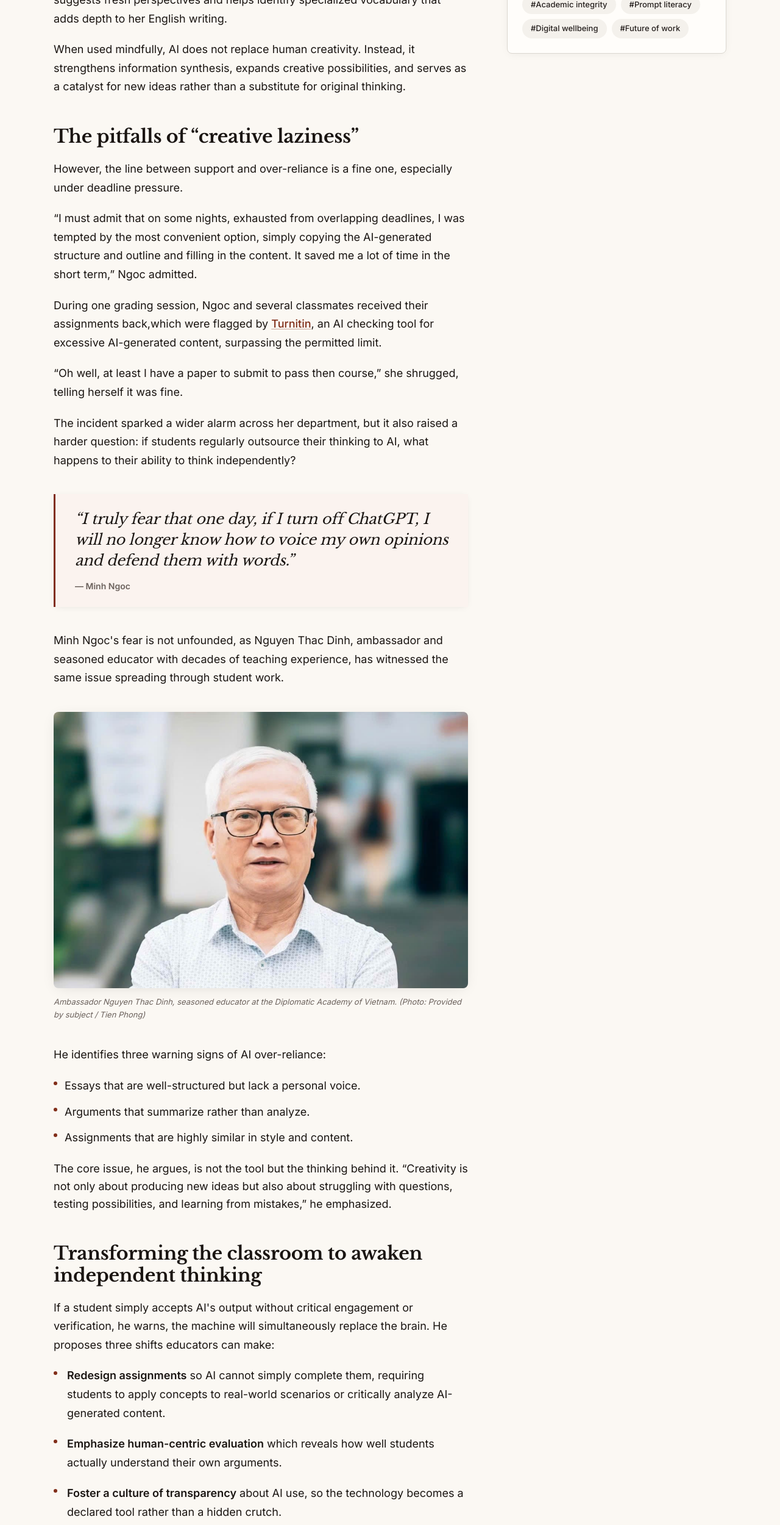
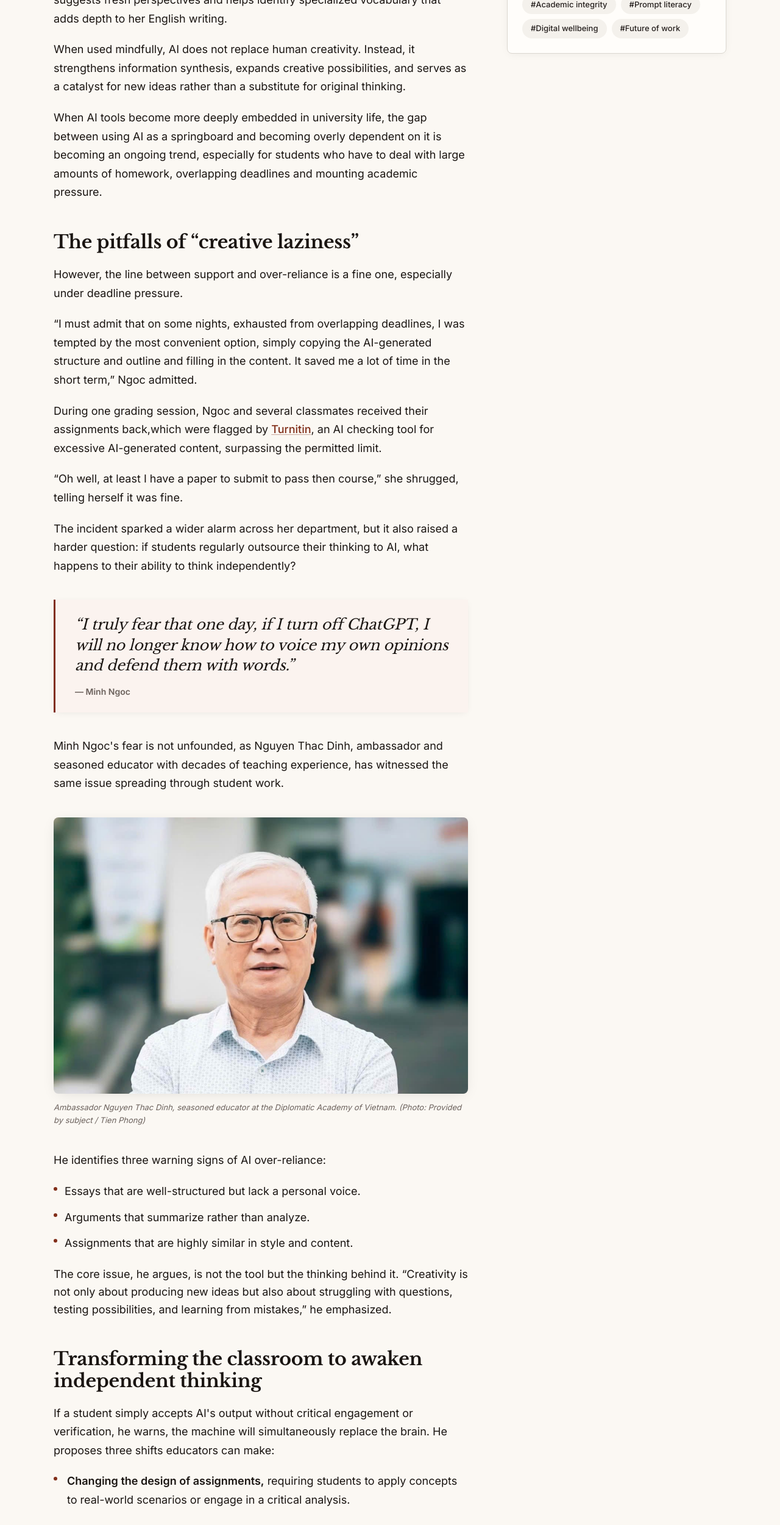
Before and after one commit to unemploydev74/newpaper-website, a Next.js app: page / in a window 1280 px wide. Shown: the part 1801-4301 px from the top of the page at 61% size. Built offline with nearby package versions, Linux system fonts and the light colour scheme.

Commit message:
Change content

```diff
--- a/components/article-body.tsx
+++ b/components/article-body.tsx
@@ -38,7 +38,7 @@ export function ArticleBody() {
           anoi, late at night, a third-year double-major student in English
           Linguistics and International Communication, Minh Ngoc, stared at a
           blank Word document. She had a final project assignment, and{" "}
-          <Hyperlink href="https://shorturl.at/AdvHY">ChatGPT</Hyperlink> blinked on her screen,
+          <Hyperlink href="https://shorturl.at/FKj2L">ChatGPT</Hyperlink> blinked on her screen,
           seemingly ready to write it in seconds, yet Minh Ngoc hesitated.
         </p>
         <p>
@@ -72,6 +72,10 @@ export function ArticleBody() {
           serves as a catalyst for new ideas rather than a substitute for
           original thinking.
         </p>
+        <p>When AI tools become more deeply embedded in university life, the gap
+          between using AI as a springboard and becoming overly dependent on it
+          is becoming an ongoing trend, especially for students who have to deal
+          with large amounts of homework, overlapping deadlines and mounting academic pressure.</p>
 
       </div>
 
@@ -198,15 +202,15 @@ export function ArticleBody() {
       <ol className="mt-5 space-y-5 text-base leading-[1.7] text-foreground md:text-lg">
         {[
           {
-            h: "Redesign assignments",
-            b: "so AI cannot simply complete them, requiring students to apply concepts to real-world scenarios or critically analyze AI-generated content.",
+            h: "Changing the design of assignments,",
+            b: "requiring students to apply concepts to real-world scenarios or engage in a critical analysis.",
           },
           {
-            h: "Emphasize human-centric evaluation",
-            b: "which reveals how well students actually understand their own arguments.",
+            h: "Emphasizing in-person presentations and discussions ",
+            b: "to better assess students' understanding of their own arguments.",
           },
           {
-            h: "Foster a culture of transparency",
+            h: "Fostering a culture of transparency ",
             b: "about AI use, so the technology becomes a declared tool rather than a hidden crutch.",
           },
         ].map((item, i) => (
```
